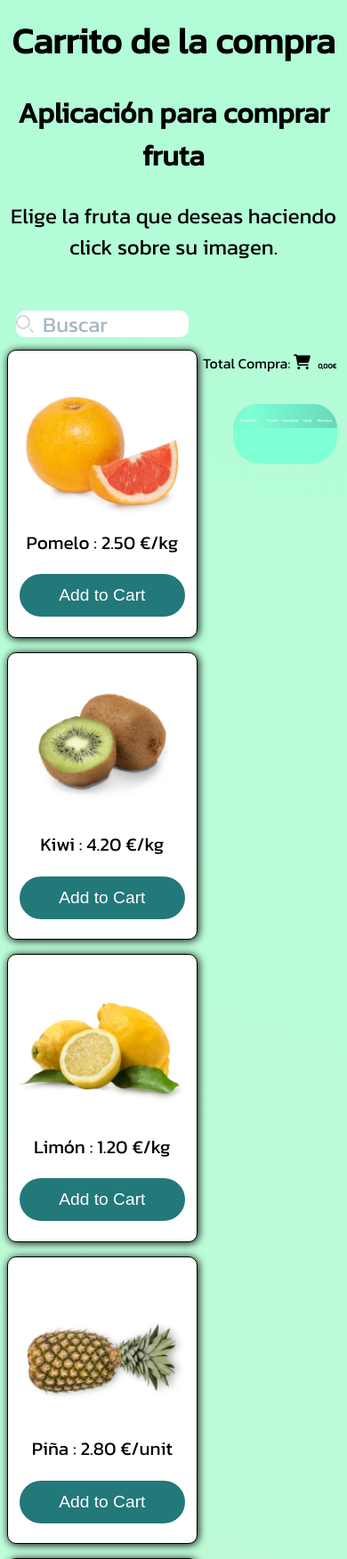
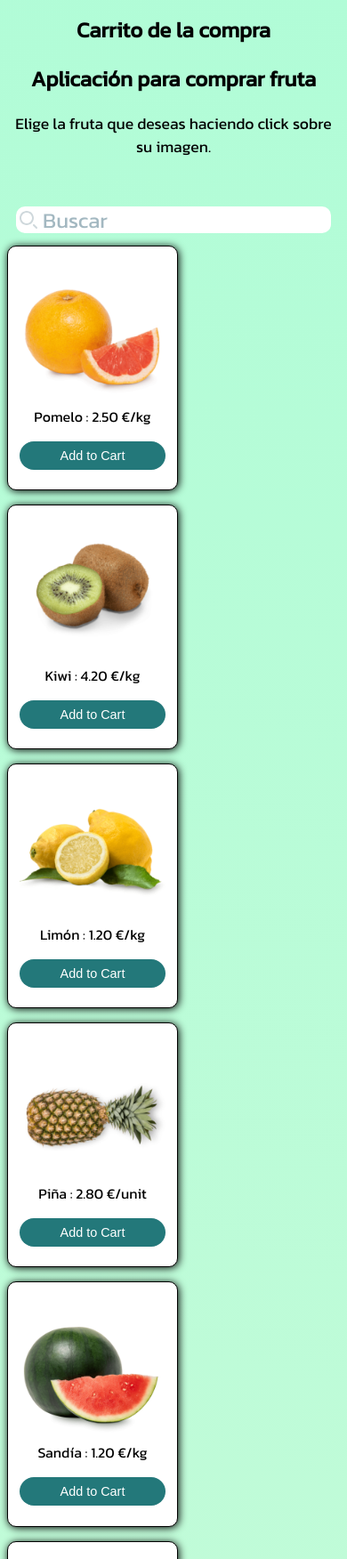
Before and after one commit to TeamDevsCIEF/PC_CIEF, a PHP site: page /UF1842_AC_2021-07_carro_compra_enunciat_Jose_Ceballos/index.html in a window 390 px wide. Shown: the top 1752 px of the page at 89% size. Run offline with PHP 8.4, Linux system fonts and the light colour scheme; some libraries are stand-ins or nearby versions.

Commit message:
Agregar boton buscar al carrito

```diff
--- a/UF1842_AC_2021-07_carro_compra_enunciat_Jose_Ceballos/css/estils.css
+++ b/UF1842_AC_2021-07_carro_compra_enunciat_Jose_Ceballos/css/estils.css
@@ -1,40 +1,76 @@
 :root{
-    --primary-color:#7fffd4;
-    --secundary-color:#23787a;
+    --primary-color: #7fffd4;
+    --secundary-color: #23787a;
 }
 
 body {
     font-family: 'Kanit', sans-serif;
     background: linear-gradient(192deg, #7fffd4, #fff8dc);
     background-size: 400% 400%;
-
     -webkit-animation: AnimationName 7s ease infinite;
     -moz-animation: AnimationName 7s ease infinite;
     animation: AnimationName 7s ease infinite;
+
+    .searchboxform_container{
+        margin: 0 auto;
+        max-width: 1220px;
+    }
 
     h1 {
         color: #000;
         font-size: 2.5em;
         text-align: center;
         margin: 1rem 0;
+
+        @media (max-width: 768px) {
+            font-size: 2em;
+        }
+
+        @media (max-width: 480px) {
+            font-size: 1.5em;
+        }
     }
 
     h2 {
         color: #000;
         font-size: 2.0em;
         text-align: center;
+
+        @media (max-width: 768px) {
+            font-size: 1.75em;
+        }
+
+        @media (max-width: 480px) {
+            font-size: 1.5em;
+        }
     }
 
     p {
         color: #000;
         font-size: 2em;
         text-align: center;
+
+        @media (max-width: 768px) {
+            font-size: 1.75em;
+        }
+
+        @media (max-width: 480px) {
+            font-size: 1.5em;
+        }
     }
 
     #presentacio {
         p {
             font-size: 1.5rem;
             margin-bottom: 2.5rem;
+
+            @media (max-width: 768px) {
+                font-size: 1.3rem;
+            }
+
+            @media (max-width: 480px) {
+                font-size: 1.1rem;
+            }
         }
     }
 
@@ -42,19 +78,30 @@ body {
         margin: 0 auto;
         max-width: 1220px;
         display: grid;
-        grid-template-columns: 4fr 3fr;
+        grid-template-columns: 4fr 2fr;
 
+        @media (max-width: 768px) {
+            grid-template-columns: 1fr;
+        }
 
         h2 {
             font-size: 1.8rem;
             margin: 0;
             padding: 0;
+
+            @media (max-width: 768px) {
+                font-size: 1.5rem;
+            }
+
+            @media (max-width: 480px) {
+                font-size: 1.2rem;
+            }
         }
     }
 
     .productes {
         display: grid;
-        grid-template-columns: repeat(auto-fit, minmax(min(100%, 10rem), 1fr));
+        grid-template-columns: repeat(auto-fit, minmax(min(100%, 5rem), 12rem));
         gap: 1rem;
 
         > div {
@@ -75,9 +122,17 @@ body {
             p {
                 font-size: 1.3rem;
                 margin-top: 0;
+
+                @media (max-width: 768px) {
+                    font-size: 1.1rem;
+                }
+
+                @media (max-width: 480px) {
+                    font-size: 1rem;
+                }
             }
 
-            input[type="button"]{
+            input[type="button"] {
                 width: 100%;
                 height: 3rem;
                 background-color: var(--secundary-color);
@@ -92,9 +147,19 @@ body {
                 &:hover {
                     transform: scale(1.05);
                 }
+
+                @media (max-width: 768px) {
+                    font-size: 1rem;
+                    height: 2.5rem;
+                }
+
+                @media (max-width: 480px) {
+                    font-size: 0.9rem;
+                    height: 2rem;
+                }
             }
 
-            .count{
+            .count {
                 display: none;
                 flex-direction: row;
                 justify-content: center;
@@ -102,7 +167,8 @@ body {
                 width: 100%;
                 height: 3rem;
                 gap: 0.5rem;
-                span{
+
+                span {
                     margin-right: 5px;
                     font-size: 2.2rem;
                     font-weight: bold;
@@ -111,8 +177,17 @@ body {
                     &:hover {
                         transform: scale(1.2);
                     }
+
+                    @media (max-width: 768px) {
+                        font-size: 2rem;
+                    }
+
+                    @media (max-width: 480px) {
+                        font-size: 1.8rem;
+                    }
                 }
-                input[type="number"]{
+
+                input[type="number"] {
                     width: 50px;
                     height: 20px;
                     margin-right: 10px;
@@ -124,6 +199,16 @@ body {
                     &::-webkit-inner-spin-button,
                     &::-webkit-outer-spin-button {
                         -webkit-appearance: none;
+                    }
+
+                    @media (max-width: 768px) {
+                        width: 45px;
+                        height: 18px;
+                    }
+
+                    @media (max-width: 480px) {
+                        width: 40px;
+                        height: 16px;
                     }
                 }
             }
@@ -139,9 +224,17 @@ body {
         margin: .5rem 0;
         list-style: none;
 
+        @media (max-width: 768px) {
+            width: 45vw;
+        }
+
+        @media (max-width: 480px) {
+            width: 60vw;
+        }
+
         .carrito_item_li {
             display: grid;
-            grid-template-columns: 9vw repeat(4,5vw);
+            grid-template-columns: 9vw repeat(4, 5vw);
             justify-items: center;
             align-items: center;
             background-color: rgba(127, 255, 212);
@@ -154,11 +247,17 @@ body {
                 margin: 0;
                 padding: 5px;
 
+                @media (max-width: 768px) {
+                    font-size: 1vw;
+                }
+
+                @media (max-width: 480px) {
+                    font-size: 0.8vw;
+                }
             }
+        }
 
-
-        }
-        .carrito_item_header{
+        .carrito_item_header {
             border-radius: 30px 30px 0 0;
             padding-top: 10px;
             background: linear-gradient(92deg, #23787a, #7fffd4, #23787a);
@@ -166,24 +265,36 @@ body {
             -webkit-animation: AnimationName 40s ease infinite;
             -moz-animation: AnimationName 40s ease infinite;
             animation: AnimationName 40s ease infinite;
+
             p {
                 font-size: 1.15vw;
                 color: white;
 
+                @media (max-width: 768px) {
+                    font-size: 1vw;
+                }
 
+                @media (max-width: 480px) {
+                    font-size: 0.85vw;
+                }
             }
         }
 
-        .carrito_item{
+        .carrito_item {
+            p {
+                color: var(--secundary-color);
+                font-size: .90vw;
 
+                @media (max-width: 768px) {
+                    font-size: .8vw;
+                }
 
-            p {
-                color: white;
-                font-size: .90vw;
-                color: var(--secundary-color);
+                @media (max-width: 480px) {
+                    font-size: .7vw;
+                }
             }
 
-            .carrito_item_count{
+            .carrito_item_count {
                 display: flex;
                 flex-direction: row;
                 justify-content: center;
@@ -191,16 +302,19 @@ body {
                 flex-wrap: nowrap;
                 width: 100%;
                 position: relative;
-                .count_reduce{
+
+                .count_reduce {
                     top: 45%;
                     left: 20%;
                     transform: translate(-50%, -50%);
                 }
-                .count_add{
+
+                .count_add {
                     top: 45%;
                     right: 5%;
                     transform: translate(-50%, -50%);
                 }
+
                 .measurement {
                     position: absolute;
                     font-size: .8vw;
@@ -211,20 +325,37 @@ body {
                     transform: translateX(-50%);
                     cursor: initial;
                     pointer-events: none;
+
+                    @media (max-width: 768px) {
+                        font-size: .7vw;
+                    }
+
+                    @media (max-width: 480px) {
+                        font-size: .6vw;
+                    }
                 }
-                span{
+
+                span {
                     position: absolute;
                     font-size: 1.5vw;
                     font-weight: bold;
                     cursor: pointer;
 
                     &:hover {
-                        /*transform: scale(1.5);*/
+                        transform: scale(1.2);
+                    }
+
+                    @media (max-width: 768px) {
+                        font-size: 1.3vw;
+                    }
+
+                    @media (max-width: 480px) {
+                        font-size: 1.1vw;
                     }
                 }
-                .count_input{
+
+                .count_input {
                     width: 100%;
-
                     padding: 0.15vw 0;
                     text-align: center;
                     border-radius: 25px;
@@ -235,20 +366,27 @@ body {
                     &::-webkit-outer-spin-button {
                         -webkit-appearance: none;
                     }
+
+                    @media (max-width: 768px) {
+                        font-size: .8vw;
+                    }
+
+                    @media (max-width: 480px) {
+                        font-size: .7vw;
+                    }
                 }
             }
-            &:last-child{
+
+            &:last-child {
                 border-radius: 0 0 30px 30px;
             }
 
-            .pDelete{
+            .pDelete {
                 cursor: pointer;
             }
         }
+    }
 
-
-
-    }
     #totalCompra {
         display: fixed;
         position: sticky;
@@ -261,15 +399,20 @@ body {
             font-weight: bold;
             font-size: 1.2rem;
 
-
-            #preuFinal{
+            #preuFinal {
                 font-size: 2vw;
                 padding: 1vw;
+
+                @media (max-width: 768px) {
+                    font-size: 1.8vw;
+                }
+
+                @media (max-width: 480px) {
+                    font-size: 1.6vw;
+                }
             }
         }
     }
-
-
 
     #borrar {
         display: inline;
@@ -277,25 +420,31 @@ body {
         margin-right: 1rem;
         line-height: 2rem;
         font-size: 1.5rem;
+
+        @media (max-width: 768px) {
+            font-size: 1.3rem;
+        }
+
+        @media (max-width: 480px) {
+            font-size: 1.1rem;
+        }
     }
-
-
 }
 
+@-webkit-keyframes AnimationName {
+    0% { background-position: 0% 51% }
+    50% { background-position: 100% 50% }
+    100% { background-position: 0% 51% }
+}
 
+@-moz-keyframes AnimationName {
+    0% { background-position: 0% 51% }
+    50% { background-position: 100% 50% }
+    100% { background-position: 0% 51% }
+}
 
-@-webkit-keyframes AnimationName {
-    0%{background-position:0% 51%}
-    50%{background-position:100% 50%}
-    100%{background-position:0% 51%}
+@keyframes AnimationName {
+    0% { background-position: 0% 51% }
+    50% { background-position: 100% 50% }
+    100% { background-position: 0% 51% }
 }
-@-moz-keyframes AnimationName {
-    0%{background-position:0% 51%}
-    50%{background-position:100% 50%}
-    100%{background-position:0% 51%}
-}
-@keyframes AnimationName {
-    0%{background-position:0% 51%}
-    50%{background-position:100% 50%}
-    100%{background-position:0% 51%}
-}
--- a/UF1842_AC_2021-07_carro_compra_enunciat_Jose_Ceballos/index.html
+++ b/UF1842_AC_2021-07_carro_compra_enunciat_Jose_Ceballos/index.html
@@ -22,10 +22,13 @@
         <div id="presentacio">
             <h2>Aplicación para comprar fruta</h2>
             <p>Elige la fruta que deseas haciendo click sobre su imagen.</p>
+        </div>
+        <div class="searchboxform_container">
+            <my-searchboxform ></my-searchboxform>
+        </div>
 
-        </div>
     </header>
-    <my-searchboxform class="container" id="searchboxform"></my-searchboxform>
+
     <main class="container">
 
         <section class="productes">
--- a/UF1842_AC_2021-07_carro_compra_enunciat_Jose_Ceballos/js/eventos/eventEmitter.js
+++ b/UF1842_AC_2021-07_carro_compra_enunciat_Jose_Ceballos/js/eventos/eventEmitter.js
@@ -9,6 +9,7 @@ class EventEmitter {
     // .on("nombre del evento", "Función a ejecutar cuando el evento ocurra")
     on(event, listener) {
         // Si no hay funciones asociadas a este evento, crear un array vacío.
+
         if (!this.events[event]) {
             this.events[event] = [];
         }
@@ -28,6 +29,7 @@ class EventEmitter {
     // Emitir (disparar) un evento específico con datos opcionales.
     // .emit("nombre del evento", "Datos que se pasan a las funciones suscritas")
     emit(event, data) {
+        console.log("event,data",event,data);
         // Si no hay funciones asociadas a este evento, salir.
         if (!this.events[event]) return;
         // Ejecutar cada función asociada al evento, pasando los datos.
--- a/UF1842_AC_2021-07_carro_compra_enunciat_Jose_Ceballos/js/main.js
+++ b/UF1842_AC_2021-07_carro_compra_enunciat_Jose_Ceballos/js/main.js
@@ -1,6 +1,7 @@
 import ShoppingCart from './modules/shoppingCart.js';
-import { productes } from './api.js';
+import { productes_rend } from './api.js';
 import { template } from './template/template.js';
+import {eventEmitter} from '../js/eventos/eventEmitter.js';
 
 // Profesor, para más comodidad he creado una lista de productos con los datos que había en el HTML
 // con el fin de poder tener más detalle de los productos como la moneda, el precio, etc. ver {productes} que contiene todos los datos de html.
@@ -55,4 +56,20 @@ myCart.updateCartPopup();
 let productesDom = document.querySelector(".productes");
 
 // Añadir cada producto al DOM utilizando la plantilla definida y pasándole el carrito
-productes.forEach(producte => productesDom.appendChild(template(producte, myCart)));
+let rederizedProducts={};// este objeto es para mantener el historico de productos renderizados y evitar perder la referencias al replaceChildren
+const renderizar = () => {
+    productesDom.replaceChildren();
+    productes_rend.forEach(producte =>
+        {
+            if(producte.id in rederizedProducts) {
+                productesDom.appendChild(rederizedProducts[producte.id]);
+            }
+            else {
+                rederizedProducts[producte.id] = template(producte, myCart);
+                productesDom.appendChild(rederizedProducts[producte.id]);
+            }
+                    }
+    );
+};
+eventEmitter.on(`render`, renderizar); // Añadimos un listener para renderizar.
+eventEmitter.emit("filterProduct", ""); // Emitimos un evento para filtrar productos.
--- a/UF1842_AC_2021-07_carro_compra_enunciat_Jose_Ceballos/js/modules/SearchboxForm/SearchboxForm.css
+++ b/UF1842_AC_2021-07_carro_compra_enunciat_Jose_Ceballos/js/modules/SearchboxForm/SearchboxForm.css
@@ -60,7 +60,7 @@
         color: var(--primary-color);
         top: 50%;
         left: var(--icon-left);
-        transform: translateY(-50%);
+        transform: translate(20%,-50%);
         width: 20px;
         height: 20px;
         transition: opacity var(--transition-duration);
```
Also changed, not shown: UF1842_AC_2021-07_carro_compra_enunciat_Jose_Ceballos/js/api.js (+22 -2 lines), UF1842_AC_2021-07_carro_compra_enunciat_Jose_Ceballos/js/modules/SearchboxForm/SearchboxForm.js (+75 -43 lines).
